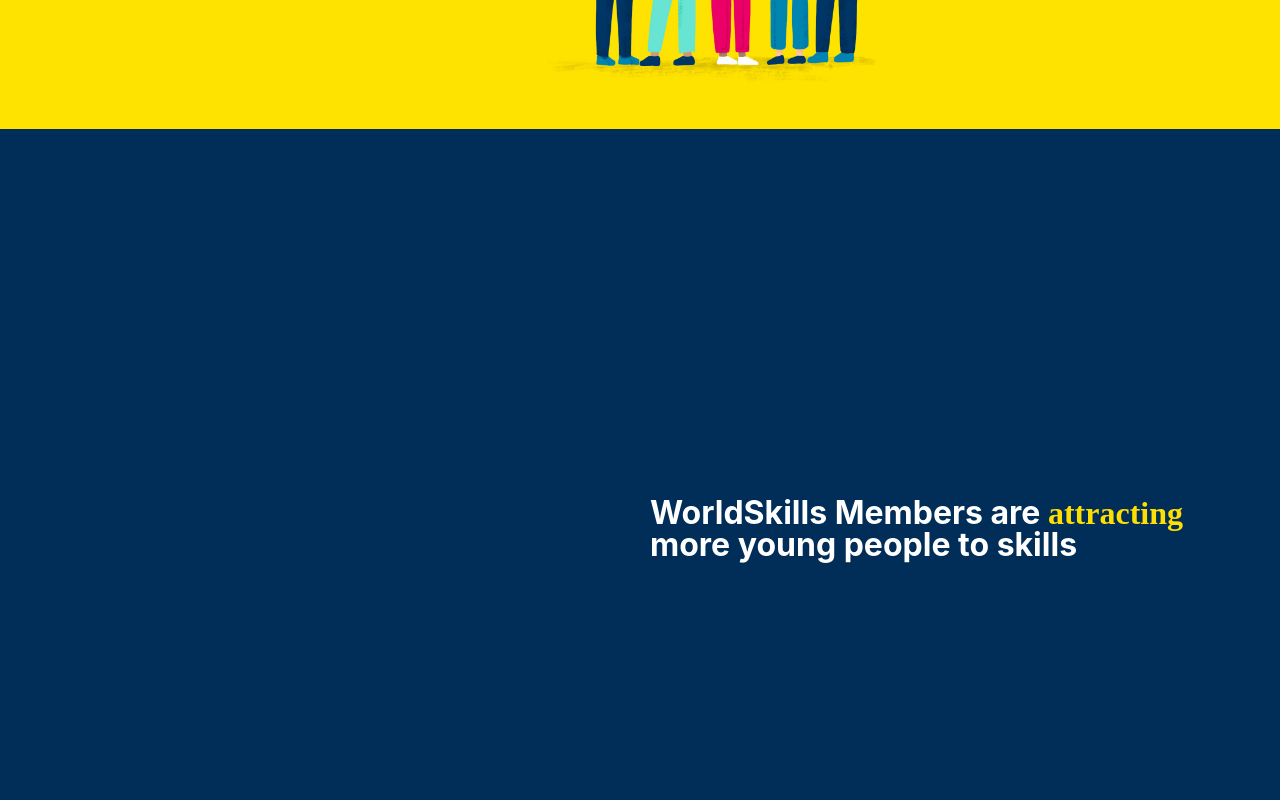
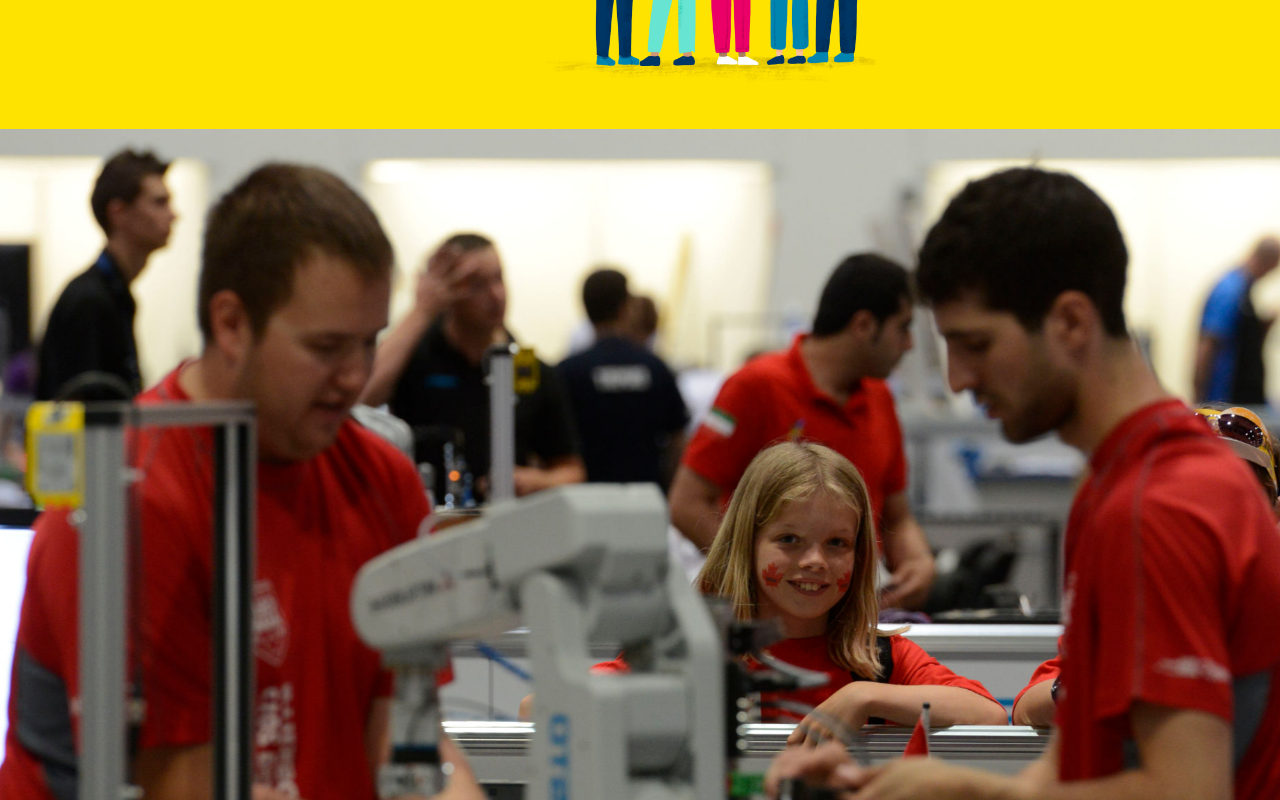
Before and after one commit to robertocarroll/ws-scroll, a Svelte app: page / in a window 1280 px wide. Shown: the part 6840-7640 px from the top of the page. Built offline with nearby package versions, Linux system fonts and the light colour scheme; a web font is replaced by a local one.

Commit message:
Separate bgtext and style with section keys

```diff
--- a/src/App.svelte
+++ b/src/App.svelte
@@ -10,8 +10,16 @@
 	let index, offset, progress, count;
 	let innerHeight;
 	let bgimage;
-	let bgtext;
-	let style;
+	let bgtext = {
+		first: '',
+		second: '',
+		third: '',
+	};
+	let style = {
+		first: '',
+		second: '',
+		third: '',
+	};
 	let fadein = false;
 	let scrollerActive = false;
 
@@ -45,11 +53,11 @@
 	let idPrev = {}; // Object to keep track of previous IDs, to compare for changes
 
 
-	function changeBackground(bgimage) {
+	function changeBackground(key, bgimage) {
 		console.log("background is " + bgimage);
-		bgtext = "";
+		bgtext[key] = "";
 		fadein = false;
-		style = `background-image: url(${bgimage}); height: ${innerHeight}px;`;
+		style[key] = `background-image: url(${bgimage}); height: ${innerHeight}px;`;
 
 		setTimeout(() => {
 			fadein = true;
@@ -62,44 +70,44 @@
 		first_images: { // Actions for <Scroller/> with id="first-images"
 			image_01_01: () => { // Action for <section/> with data-id="image02"
 				bgimage = "";
-				changeBackground(bgimage);
+				changeBackground('first', bgimage);
 				console.log("first image first function firing");
-				bgtext = "<h2 class='white lh-solid'>WorldSkills Members are <span class='text-serif yellow'>attracting</span> more young people to skills</h2>";
+				bgtext['first'] = "<h2 class='white lh-solid'>WorldSkills Members are <span class='text-serif yellow'>attracting</span> more young people to skills</h2>";
 			},
 
 			image_01_02: () => { // Action for <section/> with data-id="image01"
 				bgimage = "img/first_images-image01.jpg";
-				changeBackground(bgimage);
+				changeBackground('first', bgimage);
 				console.log("second function firing");
 			},
 
 			image_01_03: () => { // Action for <section/> with data-id="image03"
 				bgimage = "";
-				changeBackground(bgimage);
+				changeBackground('first', bgimage);
 				console.log("third function firing");
-				bgtext = "<h2 class='yellow text-uppercase lh-solid'>55% in 2016 to 62% in 2019</h2>";
+				bgtext['first'] = "<h2 class='yellow text-uppercase lh-solid'>55% in 2016 to 62% in 2019</h2>";
 			}
 		},
 		second_images: { // Actions for <Scroller/> with id="second-images"
 			image_02_01: () => { // Action for <section/> with data-id="image02"
 				bgimage = "img/second_images-image02.jpg";
-				changeBackground(bgimage);
+				changeBackground('second', bgimage);
 				console.log("first function firing");
-				bgtext = "";
+				bgtext['second'] = "";
 			},
 
 			image_02_02: () => { // Action for <section/> with data-id="image01"
 				bgimage = "";
-				changeBackground(bgimage);
+				changeBackground('second', bgimage);
 				console.log("second function firing");
-				bgtext = "<h2 class='yellow text-uppercase lh-solid'>Three-quarters of visitors say they learned about new career options in TVET</h2>";
+				bgtext['second'] = "<h2 class='yellow text-uppercase lh-solid'>Three-quarters of visitors say they learned about new career options in TVET</h2>";
 			},
 
 			image_02_03: () => { // Action for <section/> with data-id="image03"
 				bgimage = "img/second_images-image01.jpg";
-				changeBackground(bgimage);
+				changeBackground('second', bgimage);
 				console.log("third function firing");
-				bgtext = "";
+				bgtext['second'] = "";
 			}
 		},
 		first_map: { // Actions for <Scroller/> with id="first_map"
@@ -176,13 +184,13 @@
 
 <Scroller top="{0}" bottom="{1}" bind:id={id['first_images']} bind:count bind:index bind:offset bind:progress
 	{threshold}>
-	<div slot="background" class="bg-full-image bg-animate" style="{style}" class:fadein>
+	<div slot="background" class="bg-full-image bg-animate" style="{style['first']}" class:fadein>
 
-		{#if bgtext}
+		{#if bgtext['first']}
 		<div class="container">
 			<div class="row align-items-center" style='height: {innerHeight}px'>
 				<div class="col-sm order-last">
-					{@html bgtext}
+					{@html bgtext['first']}
 				</div>
 				<div class="col-sm">
 
@@ -241,13 +249,13 @@
 
 <Scroller top="{0}" bottom="{1}" bind:id={id['second_images']} bind:count bind:index bind:offset bind:progress
 	{threshold}>
-	<div slot="background" class="bg-full-image bg-animate" style="{style}" class:fadein>
+	<div slot="background" class="bg-full-image bg-animate" style="{style['second']}" class:fadein>
 
-		{#if bgtext}
+		{#if bgtext['second']}
 		<div class="container">
 			<div class="row align-items-center" style='height: {innerHeight}px'>
 				<div class="col-sm order-last">
-					{@html bgtext}
+					{@html bgtext['second']}
 				</div>
 				<div class="col-sm">
 
```
